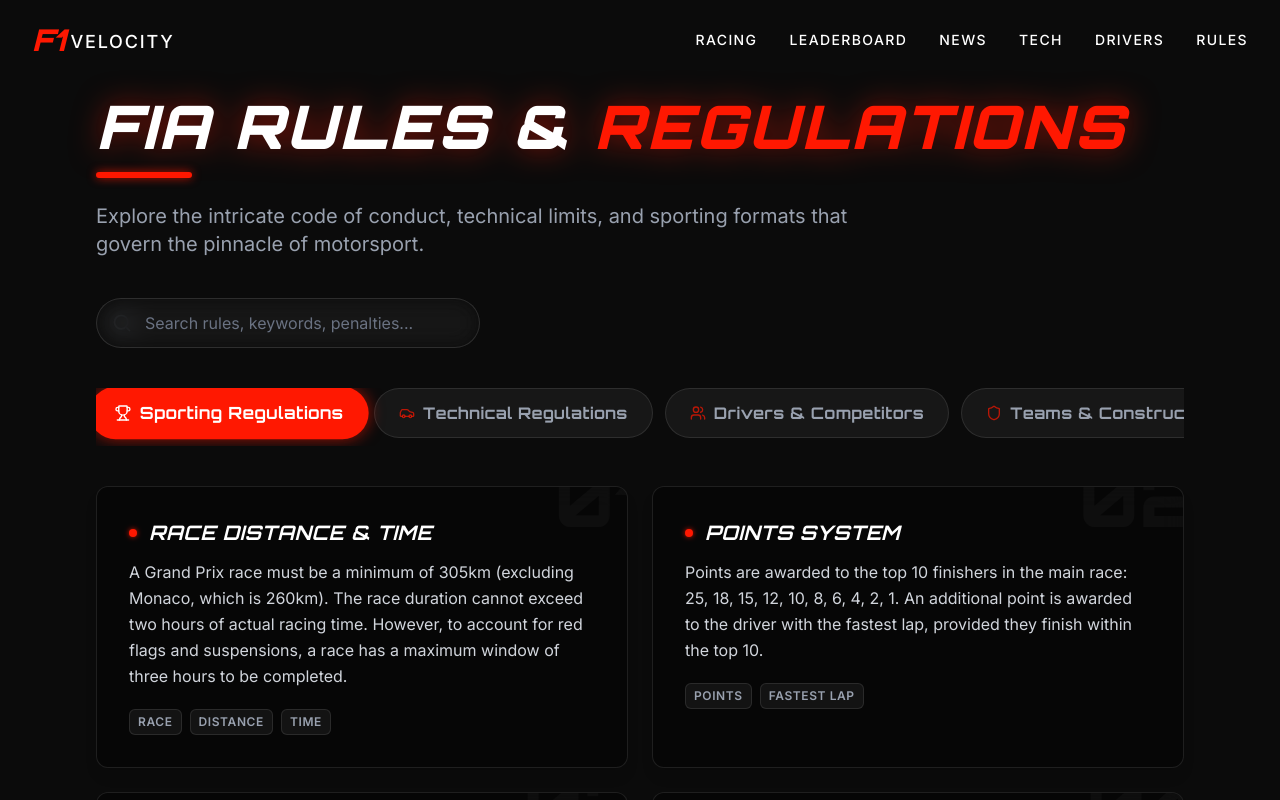
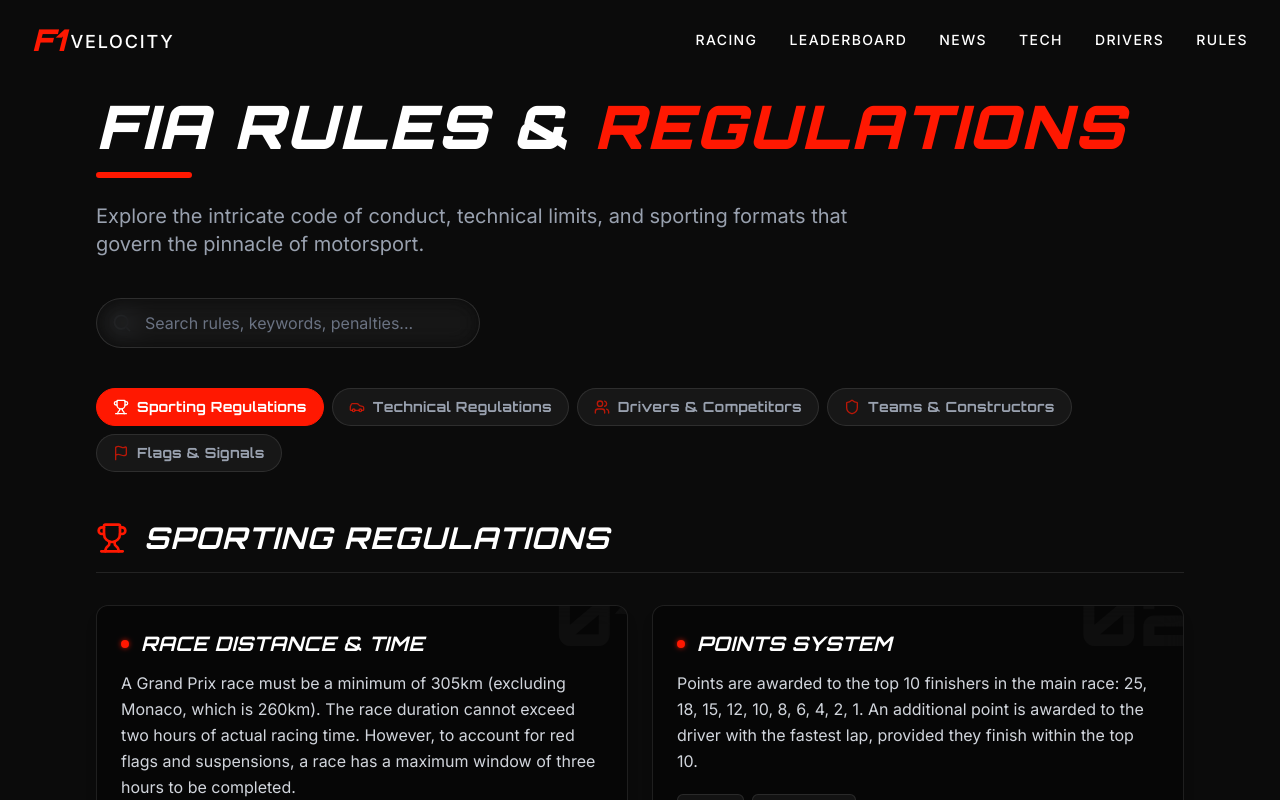
Before and after one commit to NamanKmwt/Web-Tech-Project, a React (Vite) app in the folder client/: page /rules in a window 1280 px wide. Shown: the top 800 px of the page. Built offline with nearby package versions, Linux system fonts and the light colour scheme.

Commit message:
modify rules for consistency

```diff
--- a/client/src/pages/Rules.jsx
+++ b/client/src/pages/Rules.jsx
@@ -47,10 +47,10 @@ const Rules = () => {
             >
                 {/* Header */}
                 <div className="mb-10 text-center md:text-left">
-                    <h1 className="font-orbitron font-black text-4xl md:text-6xl uppercase tracking-wider text-white mb-4 drop-shadow-[0_0_15px_rgba(255,24,1,0.5)]">
+                    <h1 className="font-orbitron font-black text-4xl md:text-6xl uppercase tracking-wider text-white mb-4">
                         FIA Rules & <span className="text-f1-red">Regulations</span>
                     </h1>
-                    <div className="w-24 h-1.5 bg-f1-red mb-6 mx-auto md:mx-0 rounded-full shadow-[0_0_10px_rgba(255,24,1,0.8)]"></div>
+                    <div className="w-24 h-1.5 bg-f1-red mb-6 mx-auto md:mx-0 rounded-full"></div>
                     <p className="text-gray-400 text-lg md:text-xl max-w-3xl">
                         Explore the intricate code of conduct, technical limits, and sporting formats that govern the pinnacle of motorsport.
                     </p>
@@ -72,7 +72,7 @@ const Rules = () => {
 
                 {/* Tab Navigation (only show if not intensely searching) */}
                 {!searchQuery && (
-                    <div className="flex overflow-x-auto no-scrollbar gap-3 mb-10 pb-2 -mx-4 px-4 sm:px-0 sm:mx-0">
+                    <div className="flex flex-wrap gap-2 mb-10 pb-2">
                         {rulesData.map((category) => {
                             const Icon = iconMap[category.icon];
                             const isActive = activeTab === category.category;
@@ -81,13 +81,13 @@ const Rules = () => {
                                 <button
                                     key={category.category}
                                     onClick={() => setActiveTab(category.category)}
-                                    className={`flex items-center whitespace-nowrap px-6 py-3 rounded-full font-orbitron text-sm md:text-base font-semibold tracking-wide transition-all duration-300 ${
+                                    className={`flex items-center px-4 py-2 rounded-full font-orbitron text-xs sm:text-sm font-semibold tracking-wide transition-all duration-300 border ${
                                         isActive
-                                        ? 'bg-f1-red text-white shadow-[0_0_15px_rgba(255,24,1,0.6)] scale-105 border-transparent'
-                                        : 'bg-white/5 text-gray-400 border border-white/10 hover:bg-white/10 hover:text-white'
+                                        ? 'bg-f1-red text-white border-f1-red'
+                                        : 'bg-white/5 text-gray-400 border-white/10 hover:bg-white/10 hover:text-white'
                                     }`}
                                 >
-                                    {Icon && <Icon className={`w-4 h-4 mr-2 ${isActive ? 'text-white' : 'text-f1-red/70'}`} />}
+                                    {Icon && <Icon className={`w-3 h-3 sm:w-4 sm:h-4 mr-2 ${isActive ? 'text-white' : 'text-f1-red/70'}`} />}
                                     {category.category}
                                 </button>
                             );
@@ -117,19 +117,17 @@ const Rules = () => {
                                     exit={{ opacity: 0, y: -15 }}
                                     transition={{ duration: 0.4 }}
                                 >
-                                    {searchQuery && (
-                                        <h2 className="text-3xl font-orbitron text-white mb-6 uppercase tracking-wider flex items-center border-b border-white/10 pb-4">
-                                            {React.createElement(iconMap[section.icon], { className: "text-f1-red mr-4 w-8 h-8" })}
-                                            {section.category}
-                                        </h2>
-                                    )}
+                                    <h2 className="text-2xl md:text-3xl font-orbitron text-white mt-2 mb-8 uppercase tracking-wider flex items-center border-b border-white/10 pb-4">
+                                        {React.createElement(iconMap[section.icon], { className: "text-f1-red mr-3 md:mr-4 w-6 h-6 md:w-8 md:h-8" })}
+                                        {section.category}
+                                    </h2>
 
                                     <div className="grid grid-cols-1 md:grid-cols-2 gap-6">
                                         {section.rules.map((rule, idx) => (
                                             <motion.div
                                                 key={rule.id}
                                                 whileHover={{ scale: 1.02 }}
-                                                className="bg-black/40 border border-white/10 p-6 or p-8 rounded-xl backdrop-blur-md relative overflow-hidden group hover:border-f1-red/50 transition-colors duration-300 shadow-lg"
+                                                className="bg-black/40 border border-white/10 p-6 rounded-xl backdrop-blur-md relative overflow-hidden group hover:border-f1-red/50 transition-colors duration-300 shadow-lg"
                                             >
                                                 {/* Decorative number/accent */}
                                                 <div className="absolute -right-4 -top-6 text-7xl font-orbitron font-black text-white/[0.03] group-hover:text-f1-red/[0.05] transition-colors duration-300 pointer-events-none">
```
